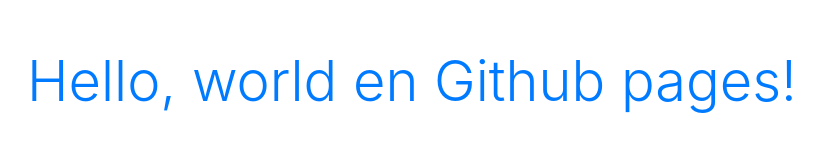
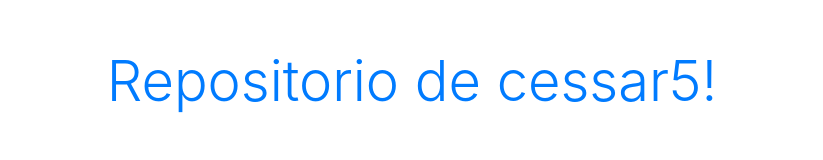
Before and after one commit to cessar5/cessar5.github.io, a plain HTML site: page index.html in a window 1280 px wide. Shown: the whole page, without its empty margins (228-1051 px from the left). Drawn offline with nearby package versions, Linux system fonts and the light colour scheme.

Commit message:
modifico texto

```diff
--- a/index.html
+++ b/index.html
@@ -11,7 +11,7 @@
     <title>Hello, world!</title>
   </head>
   <body>
-    <h1 class="text-center mt-5 display-4 text-primary">Hello, world en Github pages!</h1>
+    <h1 class="text-center mt-5 display-4 text-primary">Repositorio de cessar5!</h1>
 
     <!-- Optional JavaScript -->
     <!-- jQuery first, then Popper.js, then Bootstrap JS -->
```
